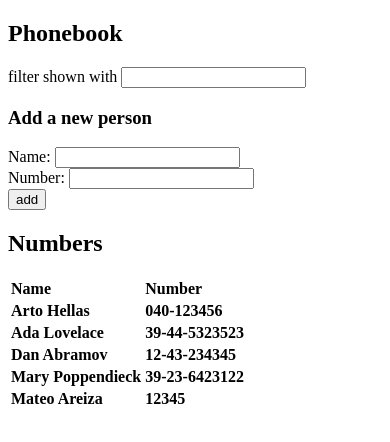
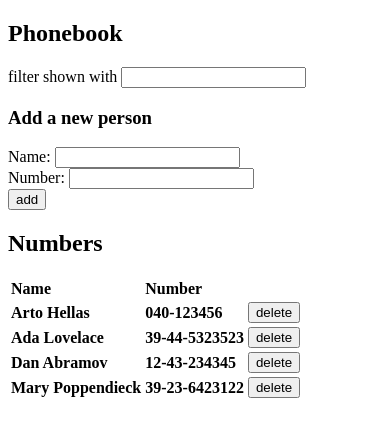
Before and after one commit to areizas/fullstack-open-course-exercises, a React (Create React App) app in the folder part2/3-phonebook/: page / in a window 390 px wide. Shown: the top 442 px of the page. Built offline with nearby package versions, Linux system fonts and the light colour scheme; data requests are answered from the project's data file.

Commit message:
Ex 2.17 - Update App to delete numbers from the Phonebook database

```diff
--- a/part2/3-phonebook/db.json
+++ b/part2/3-phonebook/db.json
@@ -19,11 +19,6 @@
       "name": "Mary Poppendieck",
       "number": "39-23-6423122",
       "id": 4
-    },
-    {
-      "name": "Mateo Areiza",
-      "number": "12345",
-      "id": 5
     }
   ]
 }
--- a/part2/3-phonebook/src/components/Person.js
+++ b/part2/3-phonebook/src/components/Person.js
@@ -1,11 +1,13 @@
 import React from "react";
 
-const Person = ({person}) => {
+const Person = ({person,handleDeleteButton}) => {
+
     return (
         <thead>
             <tr>
-                <th align='left' key={person.name}>{person.name}</th>
+                <th align='left' key={person.id}>{person.name}</th>
                 <th align='left' key={person.number}>{person.number}</th>
+                <th><button onClick={()=>handleDeleteButton(person)}>delete</button></th>
             </tr>
         </thead>
     )
--- a/part2/3-phonebook/src/components/Persons.js
+++ b/part2/3-phonebook/src/components/Persons.js
@@ -1,7 +1,7 @@
 import React from "react";
 import Person from "./Person";
 
-const Persons = ({persons}) => {
+const Persons = ({persons,handleDeleteButton}) => {
     return (
         <div>
             <h2>Numbers</h2>
@@ -12,7 +12,7 @@ const Persons = ({persons}) => {
                         <th align='left'>Number</th>
                     </tr>
                 </thead>
-                {persons.map( person => <Person key={person.name} person={person}/>)}
+                {persons.map( person => <Person key={person.name} person={person} handleDeleteButton={handleDeleteButton}/>)}
             </table>
         </div>
     )
--- a/part2/3-phonebook/src/components/Phonebook.js
+++ b/part2/3-phonebook/src/components/Phonebook.js
@@ -2,6 +2,7 @@ import React, {useState, useEffect} from "react";
 import axios from "axios";
 import Persons from "./Persons";
 import PersonForm from "./PersonForm";
+import personsService from "../services/persons";
 
 const PhoneBook = () => {
 
@@ -17,6 +18,16 @@ const PhoneBook = () => {
             })
     },[])
 
+    const handleDeleteButton = (person) => {
+        if(window.confirm(`Delete ${person.name} ?`)){
+            personsService
+                .remove(person.id)
+                .then(() => {
+                    setPersons(persons.filter( p => p.id !== person.id))
+                })
+        }
+    }
+
     const handleOnChangeFilter = (event) => setFilter(event.target.value)
     const personToShow = filter.length>0
         ? persons.filter(person => person.name.includes(filter))
@@ -30,7 +41,7 @@ const PhoneBook = () => {
             </div>
             <h3>Add a new person</h3>
             <PersonForm persons={persons} setPersons={setPersons}/>
-            <Persons persons={personToShow}/>
+            <Persons persons={personToShow} handleDeleteButton={handleDeleteButton}/>
         </div>
     )
 }
--- a/part2/3-phonebook/src/services/persons.js
+++ b/part2/3-phonebook/src/services/persons.js
@@ -17,4 +17,9 @@ const update = (id,newPerson) => {
     return response.then(response => response.data)
 }
 
-export default {getAll, create, update}
+const remove = (id) => {
+    const response = axios.delete(`${baseUrl}/${id}`)
+    return response.then(response => response.data)
+}
+
+export default {getAll, create, update, remove}
```
